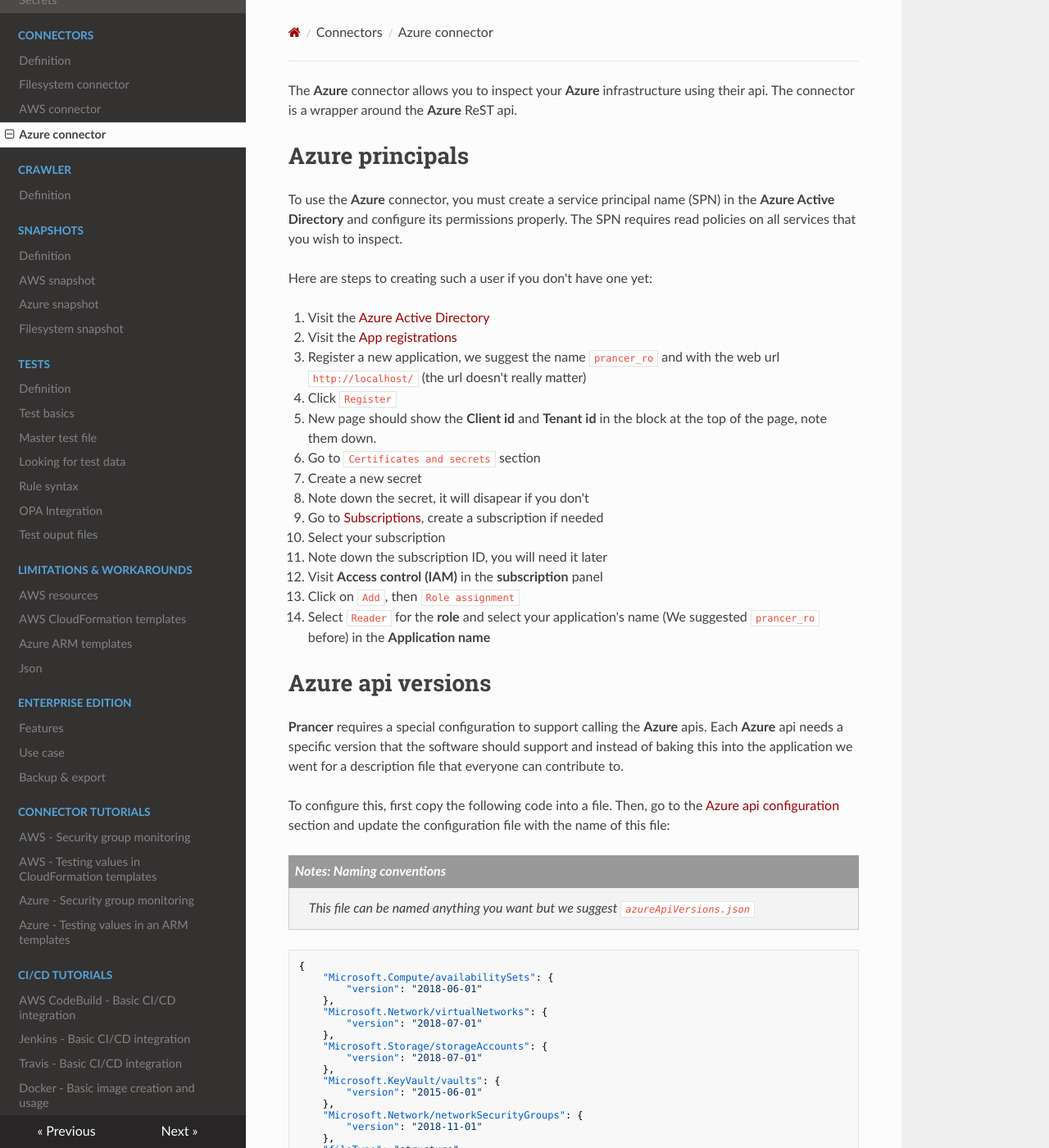
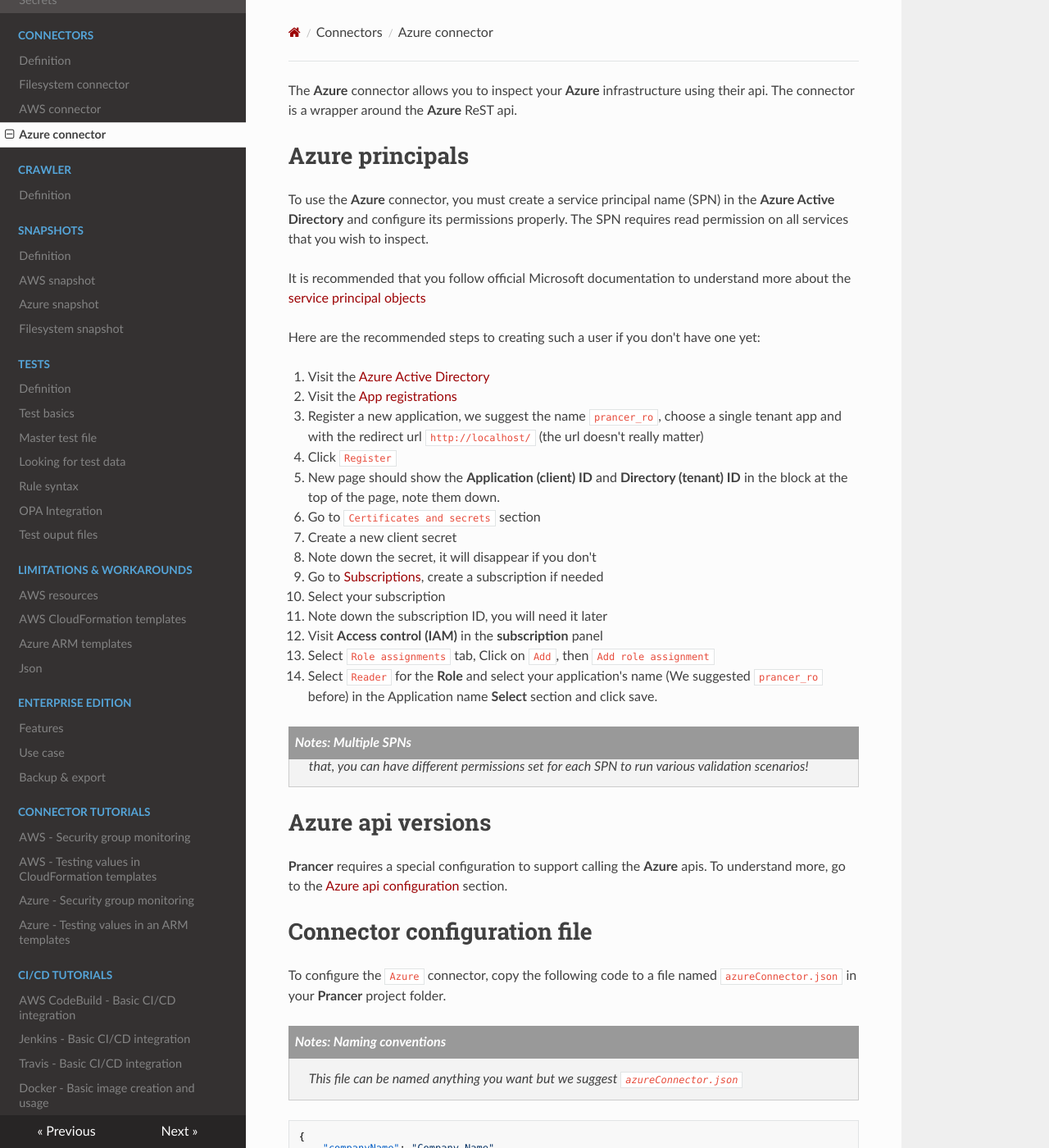
Before and after one commit to prancer-io/cloud-validation-framework, an MkDocs documentation site: the page built from docs/docs/connectors/azure.md, in a window 1280 px wide and 1400 px high. Shown: the whole window at 82% size. Built offline with MkDocs 1.6.1, drawn with Linux system fonts in a browser that asks for light colours; nearby versions of some CDN libraries; some of the changed text lies outside the part shown.

Commit message:
azure connector update

```diff
--- a/docs/docs/connectors/azure.md
+++ b/docs/docs/connectors/azure.md
@@ -2,54 +2,34 @@
 
 # Azure principals
 
-To use the **Azure** connector, you must create a service principal name (SPN) in the **Azure Active Directory** and configure its permissions properly. The SPN requires read policies on all services that you wish to inspect.
+To use the **Azure** connector, you must create a service principal name (SPN) in the **Azure Active Directory** and configure its permissions properly. The SPN requires read permission on all services that you wish to inspect.
 
-Here are steps to creating such a user if you don't have one yet:
+It is recommended that you follow official Microsoft documentation to understand more about the [service principal objects](https://docs.microsoft.com/en-us/azure/active-directory/develop/app-objects-and-service-principals)
+
+Here are the recommended steps to creating such a user if you don't have one yet:
 
 1. Visit the [Azure Active Directory](https://portal.azure.com/#blade/Microsoft_AAD_IAM/ActiveDirectoryMenuBlade/Overview)
-2. Visit the [App registrations](https://portal.azure.com/#blade/Microsoft_AAD_IAM/ActiveDirectoryMenuBlade/RegisteredAppsPreview)
-3. Register a new application, we suggest the name `prancer_ro` and  with the web url `http://localhost/` (the url doesn't really matter)
+2. Visit the [App registrations](https://portal.azure.com/#blade/Microsoft_AAD_IAM/ActiveDirectoryMenuBlade/RegisteredApps)
+3. Register a new application, we suggest the name `prancer_ro`, choose a single tenant app and with the redirect url `http://localhost/` (the url doesn't really matter)
 4. Click `Register`
-5. New page should show the **Client id** and **Tenant id** in the block at the top of the page, note them down.
+5. New page should show the **Application (client) ID** and **Directory (tenant) ID** in the block at the top of the page, note them down.
 6. Go to `Certificates and secrets` section
-7. Create a new secret
-8. Note down the secret, it will disapear if you don't
+7. Create a new client secret
+8. Note down the secret, it will disappear if you don't
 9. Go to [Subscriptions](https://portal.azure.com/#blade/Microsoft_Azure_Billing/SubscriptionsBlade), create a subscription if needed
 10. Select your subscription
 11. Note down the subscription ID, you will need it later
 13. Visit **Access control (IAM)** in the **subscription** panel
-14. Click on `Add`, then `Role assignment`
-15. Select `Reader` for the **role** and select your application's name (We suggested `prancer_ro` before) in the **Application name**
+14. Select `Role assignments` tab, Click on `Add`, then `Add role assignment`
+15. Select `Reader` for the **Role** and select your application's name (We suggested `prancer_ro` before) in the Application name **Select** section and click save.
+
+> <NoteTitle>Notes: Multiple SPNs</NoteTitle>
+> Prancer cloud validation framework supports multiple SPNs to connect to the Azure. By doing that, you can have different permissions set for each SPN to run various validation scenarios!
+
 
 # Azure api versions
 
-**Prancer** requires a special configuration to support calling the **Azure** apis. Each **Azure** api needs a specific version that the software should support and instead of baking this into the application we went for a description file that everyone can contribute to.
-
-To configure this, first copy the following code into a file. Then, go to the [Azure api configuration](../configuration/basics.md) section and update the configuration file with the name of this file:
-
-> <NoteTitle>Notes: Naming conventions</NoteTitle>
->
-> This file can be named anything you want but we suggest `azureApiVersions.json`
-
-    {
-        "Microsoft.Compute/availabilitySets": {
-            "version": "2018-06-01"
-        },
-        "Microsoft.Network/virtualNetworks": {
-            "version": "2018-07-01"
-        },
-        "Microsoft.Storage/storageAccounts": {
-            "version": "2018-07-01"
-        },
-        "Microsoft.KeyVault/vaults": {
-            "version": "2015-06-01"
-        },
-        "Microsoft.Network/networkSecurityGroups": {
-            "version": "2018-11-01"
-        },
-        "fileType": "structure",
-        "type": "others"
-    }
+**Prancer** requires a special configuration to support calling the **Azure** apis. To understand more, go to the [Azure api configuration](../configuration/basics.md) section.
 
 # Connector configuration file
 
```
Also changed, not shown: other parts of docs/docs/connectors/azure.md (+2 -2 lines), docs/docs/configuration/basics.md (+25 -0 lines).
